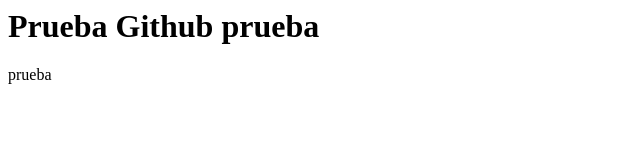
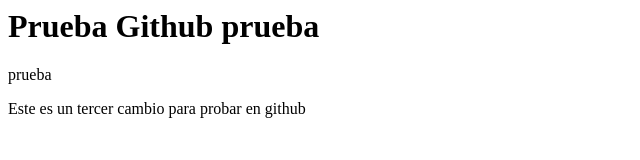
Before and after one commit to maauutwo/aprendiendo-web, a plain HTML site: page index.html in a window 1280 px wide. Shown: the whole page, without its empty margins (0-640 px from the left). Drawn offline with Linux system fonts and the light colour scheme.

Commit message:
tercer cambio
para github

```diff
--- a/index.html
+++ b/index.html
@@ -3,5 +3,6 @@
 <body>
 <h1>Prueba Github prueba</h1>
 <p>prueba</p>
+<p>Este es un tercer cambio para probar en github</p>
 </body>
 </html>
```
